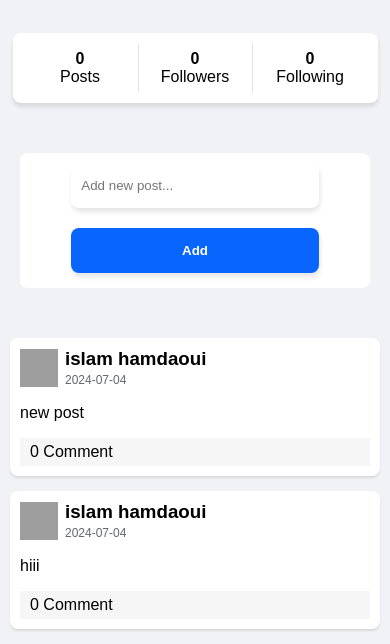
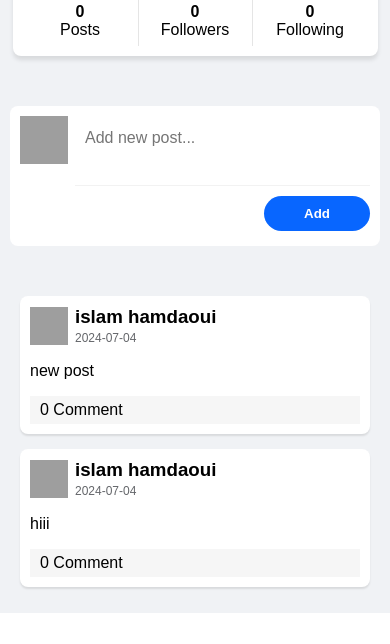
Before and after one commit to islamhamdaoui/Socialmedia-website-PHP-PDO, a PHP site: the page made by profile.php in a window 390 px wide. Shown: the part 231-875 px from the top of the page. After the commit the page ends 844 px from the top, so only its background shows below. Run offline with PHP 8.4, Linux system fonts and the light colour scheme; a user stored in the database is signed in; data comes from the database, SQL or seed files in the repository; grey boxes are pictures that could not be loaded.

Commit message:
improved design a little

```diff
--- a/header.php
+++ b/header.php
@@ -10,7 +10,8 @@
         }
         body {
             background-color: #f0f2f5;
-            MARGIN: 0;
+            margin: 0;
+            padding: 0;
         }
         header {
             width: 100%;
--- a/home.php
+++ b/home.php
@@ -58,7 +58,9 @@ if (isset($_SESSION["user_id"]) && isset($_SESSION["username"])) {
 </form>
 
 
+
 <div class="posts"  id='all'>
+
 <?php
 
 // index.php
@@ -215,7 +217,8 @@ echo '</div>';
             display: flex;
             flex-direction: column;
             align-items: center;
-           padding: 0 10px;
+            padding: 0 15px;
+
         }
         .post {
             width: 100%;
--- a/profile.php
+++ b/profile.php
@@ -70,6 +70,7 @@ $followersP = $db ->prepare ("SELECT users.id as id, users.username, users.email
 <div class="followersProfile" onclick="window.location.href = 'info.php?id=<?php echo $peoplefollow['id']; ?>'">
 
             <?php
+
 if ($peoplefollow['pdp'] === 'default') {
 echo '<img src="uploads/default.png" alt="default Image">';
 } elseif ($peoplefollow['pdp'] === 'sara') {
@@ -199,8 +200,31 @@ elseif ($data['pdp'] === 'mohamed') {
 
     <div class="addpost" >
         <form action="post.php" method="post">
-            <input type="text" name="content" placeholder="Add new post..." required>
-            <input type="submit" value="Add">
+            <div class="input">
+        <?php
+if ($data['pdp'] === 'default') {
+    echo '<img src="uploads/default.png" alt="default Image">';
+} elseif ($data['pdp'] === 'sara') {
+    echo "<img src='uploads/sara.png' alt='sara Image'>";
+} elseif ($data['pdp'] === 'dalia') {
+    echo "<img  src='uploads/dalia.png' alt='dalia Image'>";
+}  elseif ($data['pdp'] === 'islam') {
+    echo"<img src='uploads/islam.png' alt='islam Image'>";
+}
+elseif ($data['pdp'] === 'mohamed') {
+    echo"<img class='image' src='uploads/mohamed.png' alt='mohamed Image'>";
+} else {
+    echo '<img src="uploads/default.png" alt="default Image">';
+}
+
+?>
+
+            <textarea  name="content" placeholder="Add new post..." required></textarea>
+            </div>
+            <div class="btn">
+            <input  type="submit" value="Add">
+
+            </div>
         </form>
     </div>
 
@@ -263,23 +287,23 @@ while ($data = $show->fetch(PDO::FETCH_ASSOC)){
         box-sizing: border-box;
      }
         body {
-
+            padding: 0;
             position: relative;
 
         }
         .profileContainer {
             width: 100%;
-
+            padding: 10px;
             display: flex;
             flex-direction: column;
             align-items: center;
         }
 
         .addpost {
-            max-width: 350px;
+            max-width: 470px;
             width: 100%;
             display: flex;
-            align-items: center;
+
             justify-content: center;
             background-color: #fff;
             flex-direction: column;
@@ -288,36 +312,62 @@ while ($data = $show->fetch(PDO::FETCH_ASSOC)){
             border-radius: 8px;
         }
 
-        .addpost form input {
+        .addpost .btn {
             width: 100%;
-    max-width: 350px;
-    margin-bottom: 20px;
-    height: 45px;
-    border-radius: 8px;
+            margin-top: 10px;
+        }
+        .input {
+            display: flex;
+            justify-content: center;
+        }
+
+        .input img {
+            height: 48px;
+            width: 48px;
+            margin-right: 7px;
+
+        }
+
+        .addpost form textarea {
+            width: 100%;
+    min-height: 70px;
+
+
+    padding: 10px;
+    resize: none;
+    outline: none;
     border: none;
-    padding: 5px 10px;
-    background-color: #fff;
-    box-shadow: 1px 4px 5px rgba(0, 0, 0, 0.1);
+    font-size: 16px;
+    line-height: 1.5;
+    box-sizing: border-box;
+    border-bottom: 1px solid rgba(0, 0, 0, 0.05);
+
         }
 
         .addpost form input[type=submit] {
     background-color: #0866ff;
+    border: none;
+   border-radius:100px;
+    padding: 10px 40px;
     color: #fff;
     font-weight: bold;
-    width: 100%;
+    float: right;
+
     margin-bottom: 5px;
     cursor: pointer;
 
 }
 input[type=submit]:hover {
     opacity: 0.7;
+
 }
 
 .posts {
     margin-top: 50px;
 }
 .post {
-    width: 400px;
+    width:100%;
+    max-width: 400px;
     padding: 10px;
     margin-bottom: 10px;
     background-color: #e0f2f1;
@@ -367,7 +417,8 @@ input[type=submit]:hover {
 
     .userprofile {
         display: flex;
-        width: 365px;
+        max-width: 365px;
+        width: 100%;
         margin: 30px 0 30px;
     }
     .userinfo {
@@ -377,8 +428,9 @@ input[type=submit]:hover {
     }
 
     .userinfo h3 {
-font-size: xx-large;
+font-size: 2rem;
 margin: 0;
+
 
 }
 
@@ -500,6 +552,28 @@ margin: 0;
             font-size: 12px;
             color: rgb(101, 103, 107);
         }
+
+        @media (max-width: 768px) {
+
+            .userpdp img {
+        width: 90px;
+        height: 90px;
+    }
+
+
+    .userinfo h3 {
+font-size: 1.7rem;
+
+}
+
+
+.userinfo span {
+font-size: 15px;
+
+
+
+}
+        }
     </style>
 
 
@@ -514,7 +588,11 @@ margin: 0;
 
     function showFollowers() {
         let followers =document.getElementById('followers')
+        let following =document.getElementById('following')
+
  followers.style.display = 'flex'
+ following.style.display = 'none'
+
     }
     function closeFollowing() {
 
@@ -525,7 +603,10 @@ margin: 0;
 
     function showFollowing() {
         let following =document.getElementById('following')
+        let followers =document.getElementById('followers')
+
  following.style.display = 'flex'
+ followers.style.display = 'none'
     }
 </script>
 </body>
```
Also changed, not shown: search.php (+40 -3 lines).
